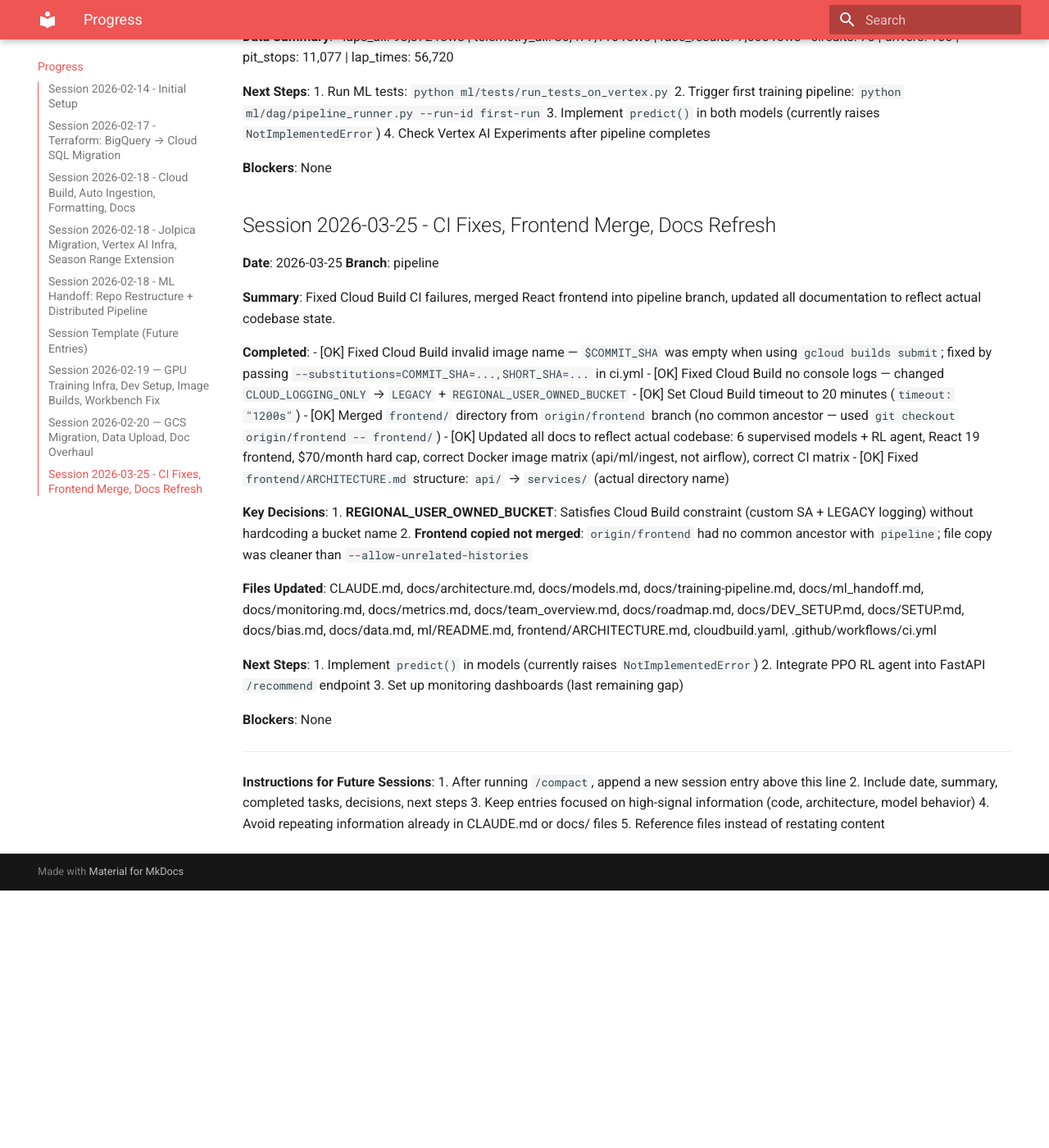
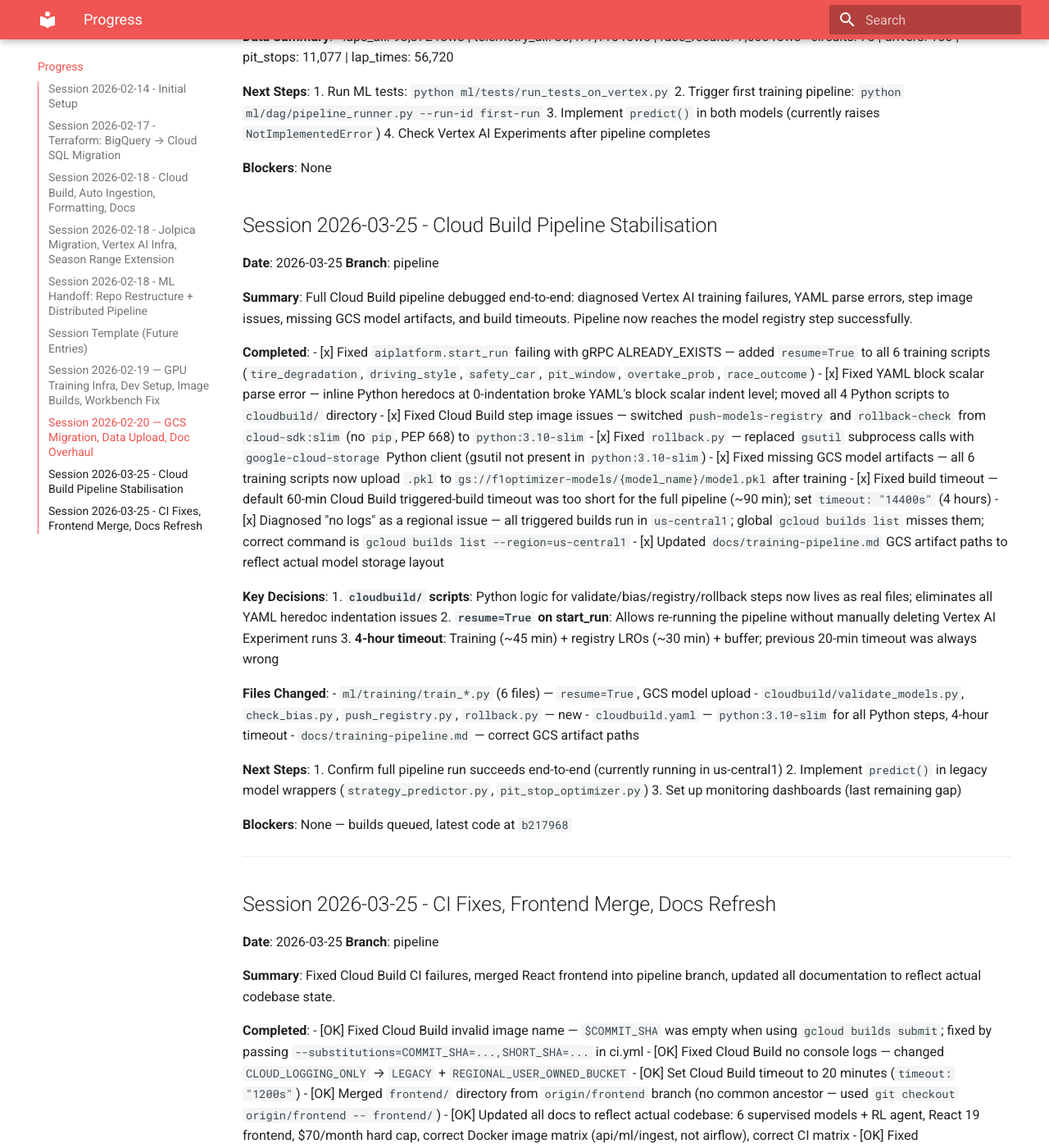
Before and after one commit to bkiritom8/F1-Strategy-Optimizer, an MkDocs documentation site: the page built from docs/progress.md, in a window 1280 px wide and 1400 px high, scrolled down 5912 px. Shown: the whole window at 82% size. Built offline with MkDocs 1.6.1 and Material for MkDocs 9.7.7, drawn with Linux system fonts in a browser that asks for light colours; before the commit the page ends 6998 px from its top, so only the background shows below that.

Commit message:
docs: update progress log and training pipeline docs

```diff
--- a/docs/progress.md
+++ b/docs/progress.md
@@ -337,6 +337,44 @@
 
 **Blockers**: None
 
+## Session 2026-03-25 - Cloud Build Pipeline Stabilisation
+
+**Date**: 2026-03-25
+**Branch**: pipeline
+
+**Summary**:
+Full Cloud Build pipeline debugged end-to-end: diagnosed Vertex AI training failures, YAML parse errors, step image issues, missing GCS model artifacts, and build timeouts. Pipeline now reaches the model registry step successfully.
+
+**Completed**:
+- [x] Fixed `aiplatform.start_run` failing with gRPC ALREADY_EXISTS — added `resume=True` to all 6 training scripts (`tire_degradation`, `driving_style`, `safety_car`, `pit_window`, `overtake_prob`, `race_outcome`)
+- [x] Fixed YAML block scalar parse error — inline Python heredocs at 0-indentation broke YAML's block scalar indent level; moved all 4 Python scripts to `cloudbuild/` directory
+- [x] Fixed Cloud Build step image issues — switched `push-models-registry` and `rollback-check` from `cloud-sdk:slim` (no `pip`, PEP 668) to `python:3.10-slim`
+- [x] Fixed `rollback.py` — replaced `gsutil` subprocess calls with `google-cloud-storage` Python client (gsutil not present in `python:3.10-slim`)
+- [x] Fixed missing GCS model artifacts — all 6 training scripts now upload `.pkl` to `gs://f1optimizer-models/{model_name}/model.pkl` after training
+- [x] Fixed build timeout — default 60-min Cloud Build triggered-build timeout was too short for the full pipeline (~90 min); set `timeout: "14400s"` (4 hours)
+- [x] Diagnosed "no logs" as a regional issue — all triggered builds run in `us-central1`; global `gcloud builds list` misses them; correct command is `gcloud builds list --region=us-central1`
+- [x] Updated `docs/training-pipeline.md` GCS artifact paths to reflect actual model storage layout
+
+**Key Decisions**:
+1. **`cloudbuild/` scripts**: Python logic for validate/bias/registry/rollback steps now lives as real files; eliminates all YAML heredoc indentation issues
+2. **`resume=True` on start_run**: Allows re-running the pipeline without manually deleting Vertex AI Experiment runs
+3. **4-hour timeout**: Training (~45 min) + registry LROs (~30 min) + buffer; previous 20-min timeout was always wrong
+
+**Files Changed**:
+- `ml/training/train_*.py` (6 files) — `resume=True`, GCS model upload
+- `cloudbuild/validate_models.py`, `check_bias.py`, `push_registry.py`, `rollback.py` — new
+- `cloudbuild.yaml` — `python:3.10-slim` for all Python steps, 4-hour timeout
+- `docs/training-pipeline.md` — correct GCS artifact paths
+
+**Next Steps**:
+1. Confirm full pipeline run succeeds end-to-end (currently running in us-central1)
+2. Implement `predict()` in legacy model wrappers (`strategy_predictor.py`, `pit_stop_optimizer.py`)
+3. Set up monitoring dashboards (last remaining gap)
+
+**Blockers**: None — builds queued, latest code at `b217968`
+
+---
+
 ## Session 2026-03-25 - CI Fixes, Frontend Merge, Docs Refresh
 
 **Date**: 2026-03-25
```
Also changed, not shown: docs/training-pipeline.md (+17 -9 lines).
